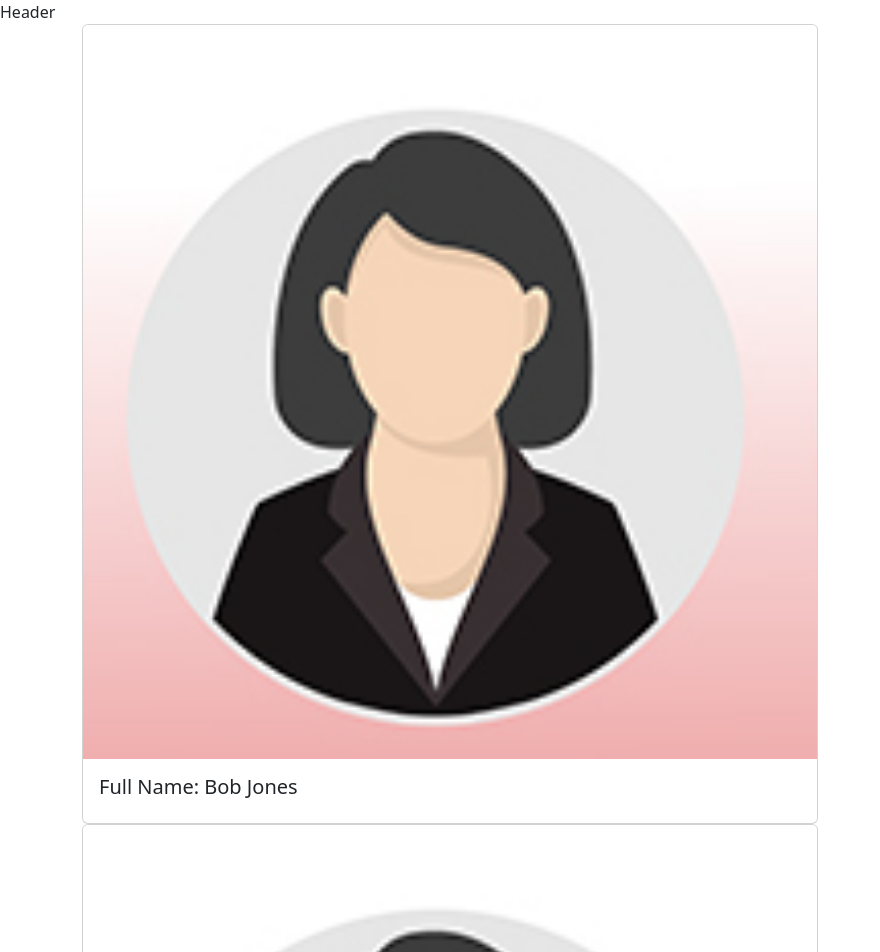
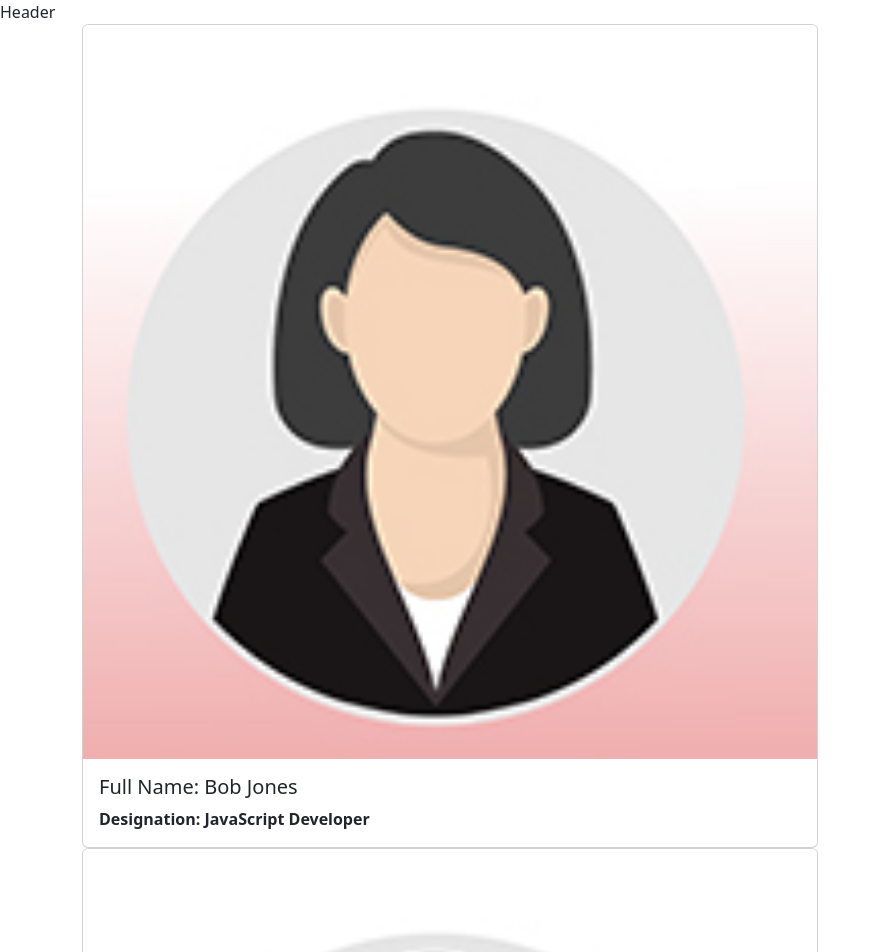
Before and after one commit to abnercabrera28/team-members, a React (Create React App) app: page / in a window 1280 px wide. Shown: the top 952 px of the page, without its empty margins (0-880 px from the left). Built offline with nearby package versions, Linux system fonts and the light colour scheme.

Commit message:
add card text to show employee designation

```diff
--- a/src/Employees.js
+++ b/src/Employees.js
@@ -101,6 +101,7 @@ const Employees = () => {
                                 <img src={femaleProfile} className="card-img-top" />
                                 <div className='card-body'>
                                     <h5 className='card-title'>Full Name: {employee.fullName}</h5>
+                                    <p className='card-text'><b>Designation: {employee.designation}</b></p>
                                 </div>
                             </div>
                         ))
```
